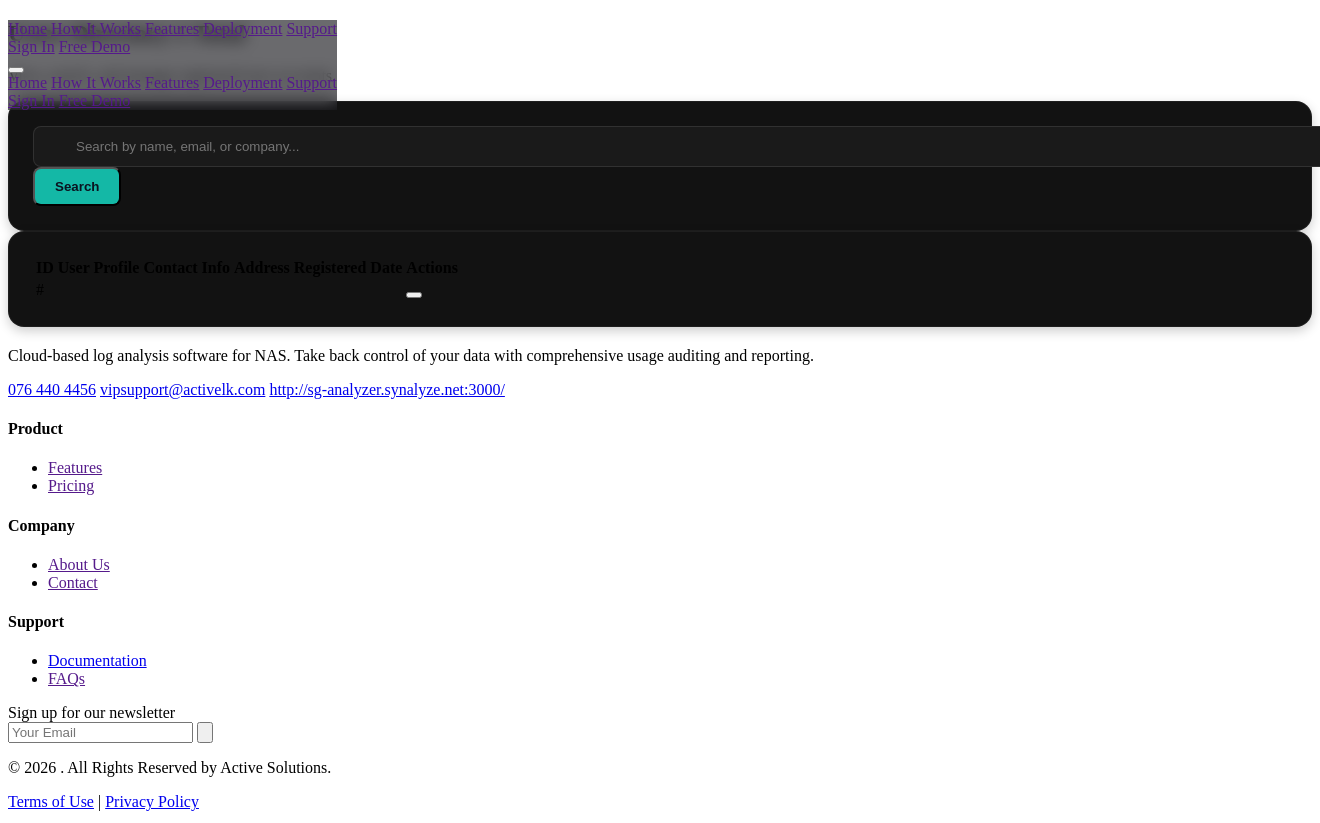
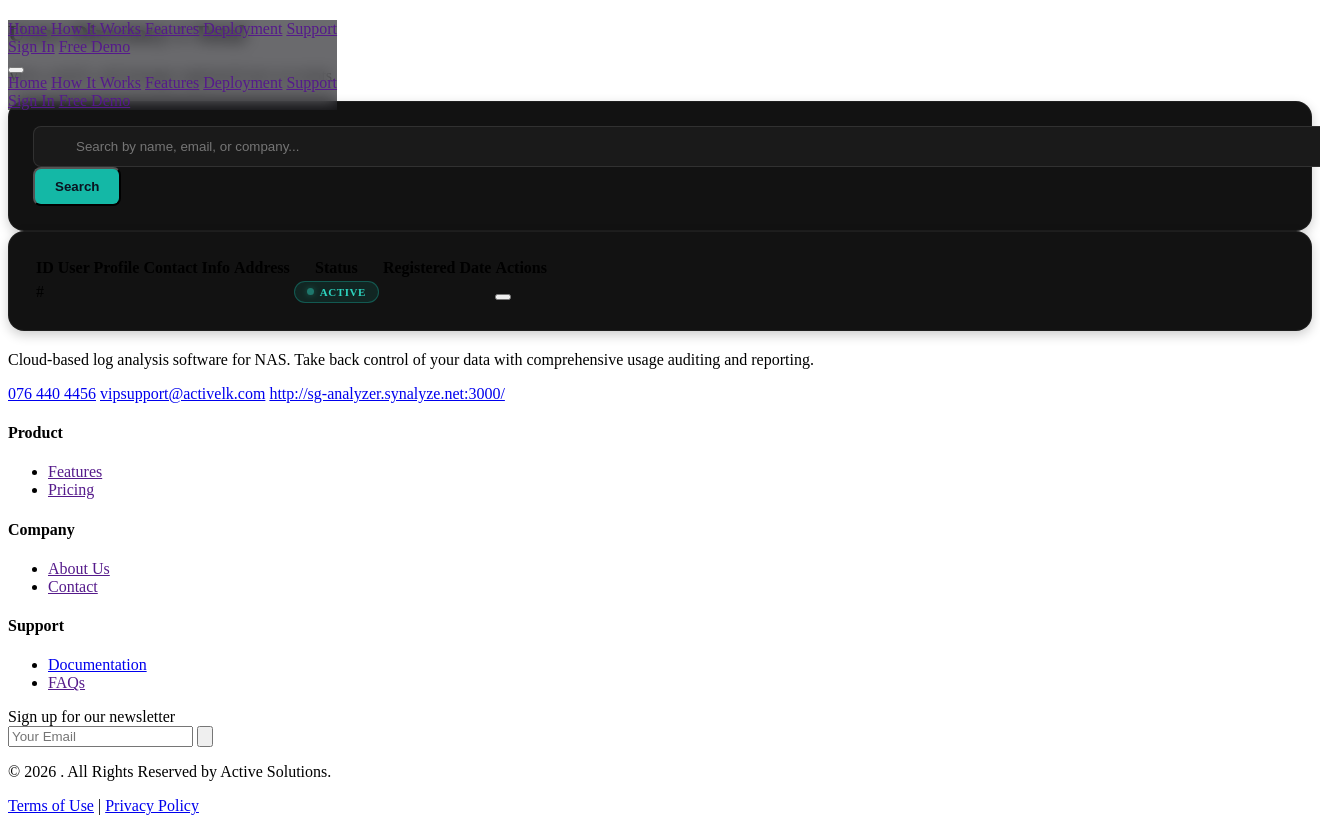
Before and after one commit to Active-Solutions-Lk/synalyze-web-PHP, a PHP site: template src/views/admin/users.php in a window 1320 px wide; the page is wider, and only the part inside the window is pictured. Run offline with PHP 8.4, Linux system fonts and the light colour scheme; the template is opened without the code that fills it: most values are stand-ins (such as "Sample title", 1, 10 or a date in 2020); data that the repository does not hold is empty.

Commit message:
Active / inactive status update

```diff
--- a/src/views/admin/users.php
+++ b/src/views/admin/users.php
@@ -73,6 +73,55 @@
 .user-row:hover {
   background-color: rgba(255, 255, 255, 0.02);
 }
+
+/* Status Badges */
+.status-badge {
+  display: inline-flex;
+  align-items: center;
+  gap: 6px;
+  padding: 4px 12px;
+  border-radius: 999px;
+  font-size: 11px;
+  font-weight: 700;
+  letter-spacing: 0.05em;
+  text-transform: uppercase;
+  white-space: nowrap;
+}
+
+.status-badge.active {
+  background-color: rgba(20, 184, 166, 0.12);
+  border: 1px solid rgba(20, 184, 166, 0.35);
+  color: #2dd4bf;
+}
+
+.status-badge.inactive {
+  background-color: rgba(255, 255, 255, 0.05);
+  border: 1px solid rgba(255, 255, 255, 0.1);
+  color: #6b7280;
+}
+
+.status-dot {
+  width: 7px;
+  height: 7px;
+  border-radius: 50%;
+  display: inline-block;
+  flex-shrink: 0;
+}
+
+.status-dot.active {
+  background-color: #2dd4bf;
+  box-shadow: 0 0 6px rgba(45, 212, 180, 0.7);
+  animation: pulse-dot 2s infinite;
+}
+
+.status-dot.inactive {
+  background-color: #4b5563;
+}
+
+@keyframes pulse-dot {
+  0%, 100% { opacity: 1; }
+  50% { opacity: 0.4; }
+}
 </style>
 
 <div class="space-y-6">
@@ -135,6 +184,7 @@
               <th class="py-4 px-6">User Profile</th>
               <th class="py-4 px-6">Contact Info</th>
               <th class="py-4 px-6">Address</th>
+              <th class="py-4 px-6">Status</th>
               <th class="py-4 px-6">Registered Date</th>
               <th class="py-4 px-6 text-center">Actions</th>
             </tr>
@@ -174,6 +224,19 @@
                   <?= e($user['address']) ?>
                 </td>
 
+                <!-- Status -->
+                <td class="py-4 px-6">
+                  <?php
+                    $isActive = (isset($user['status']) && $user['status'] === 'active');
+                    $badgeClass = $isActive ? 'active' : 'inactive';
+                    $label = $isActive ? 'Active' : 'Inactive';
+                  ?>
+                  <span class="status-badge <?= $badgeClass ?>">
+                    <span class="status-dot <?= $badgeClass ?>"></span>
+                    <?= $label ?>
+                  </span>
+                </td>
+
                 <!-- Registered Date -->
                 <td class="py-4 px-6 text-gray-400">
                   <div class="text-xs font-mono">
@@ -198,7 +261,7 @@
 
             <?php if (empty($users)): ?>
               <tr>
-                <td colspan="6" class="py-12 text-center">
+                <td colspan="7" class="py-12 text-center">
                   <div class="flex flex-col items-center justify-center gap-3">
                     <div class="w-12 h-12 rounded-full bg-gray-800/50 flex items-center justify-center text-gray-500">
                       <?= lucide_icon('Users', 'w-6 h-6') ?>
```
Also changed, not shown: database/add_status_column.php (added, +37 -0 lines), src/controllers/LoginController.php (+8 -0 lines), src/models/UserModel.php (+14 -2 lines).
